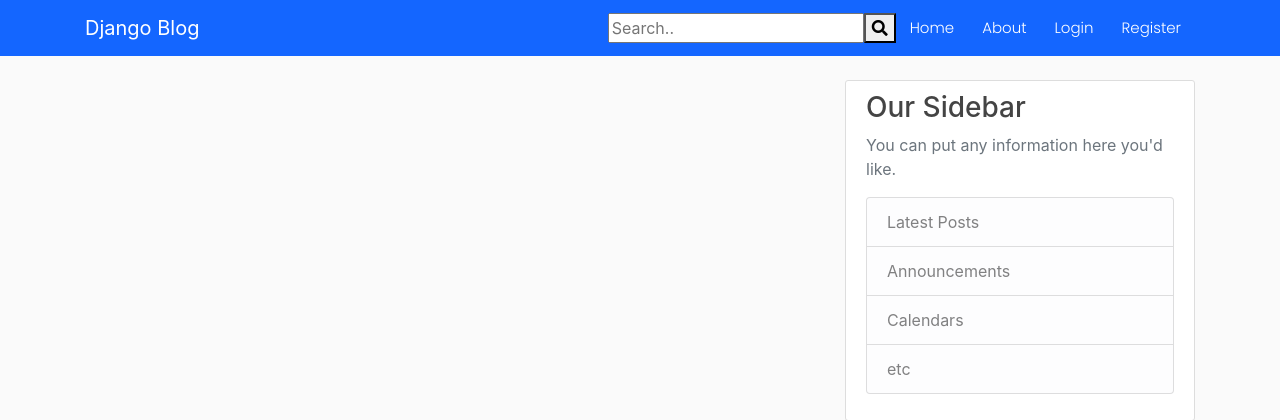
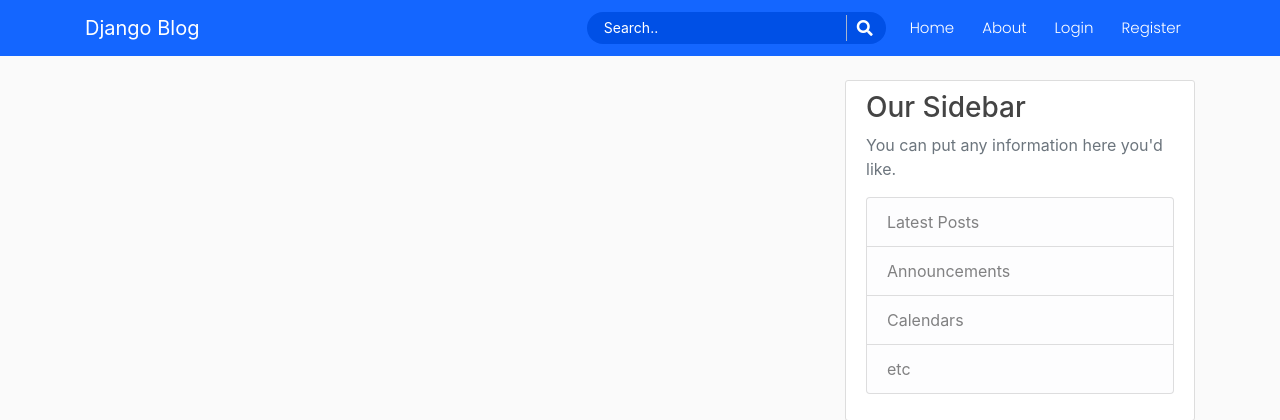
Before and after one commit to Ronik22/Django_Social_Network_App, a Django app: page / in a window 1280 px wide. Shown: the top 420 px of the page. Run offline with Django 3.2, Linux system fonts and the light colour scheme; data that the repository does not hold is empty.

Commit message:
Update base.html

```diff
--- a/blog/templates/blog/base.html
+++ b/blog/templates/blog/base.html
@@ -23,7 +23,12 @@
               </div>
 
 
-              <div id="searchbar" ><input type="text" placeholder="Search.."><button type="submit"><i class="fas fa-search"></i></button></div>
+              <div id="searchbar" >
+                <form method="GET" action="/search">
+                  <input name="query" id="search" type="text" placeholder="Search..">
+                  <button class="search-btn" type="submit"><i class="fas fa-search"></i></button>
+                </form>
+              </div>
               <!-- Navbar Right Side -->
               <div class="navbar-nav">
                 <a class="nav-item nav-link" href="{% url 'blog-home' %}">Home</a>
```
